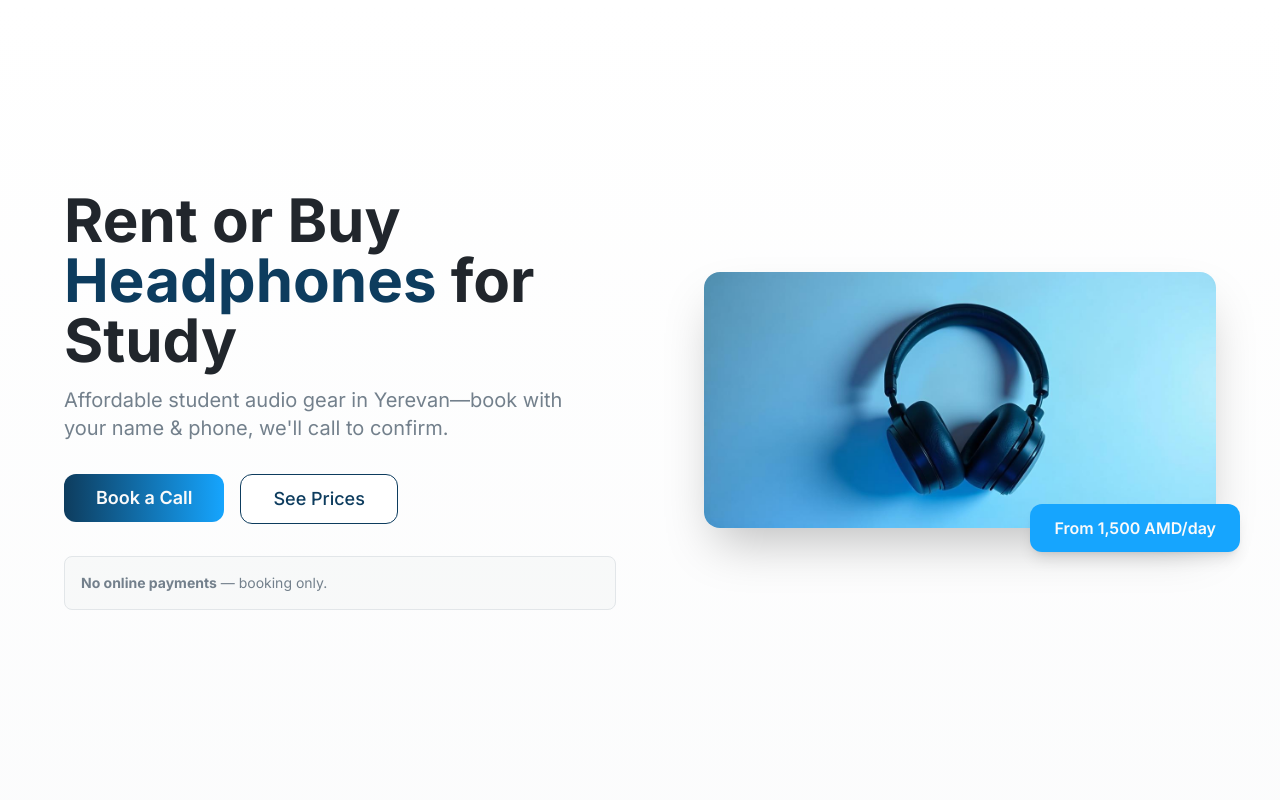
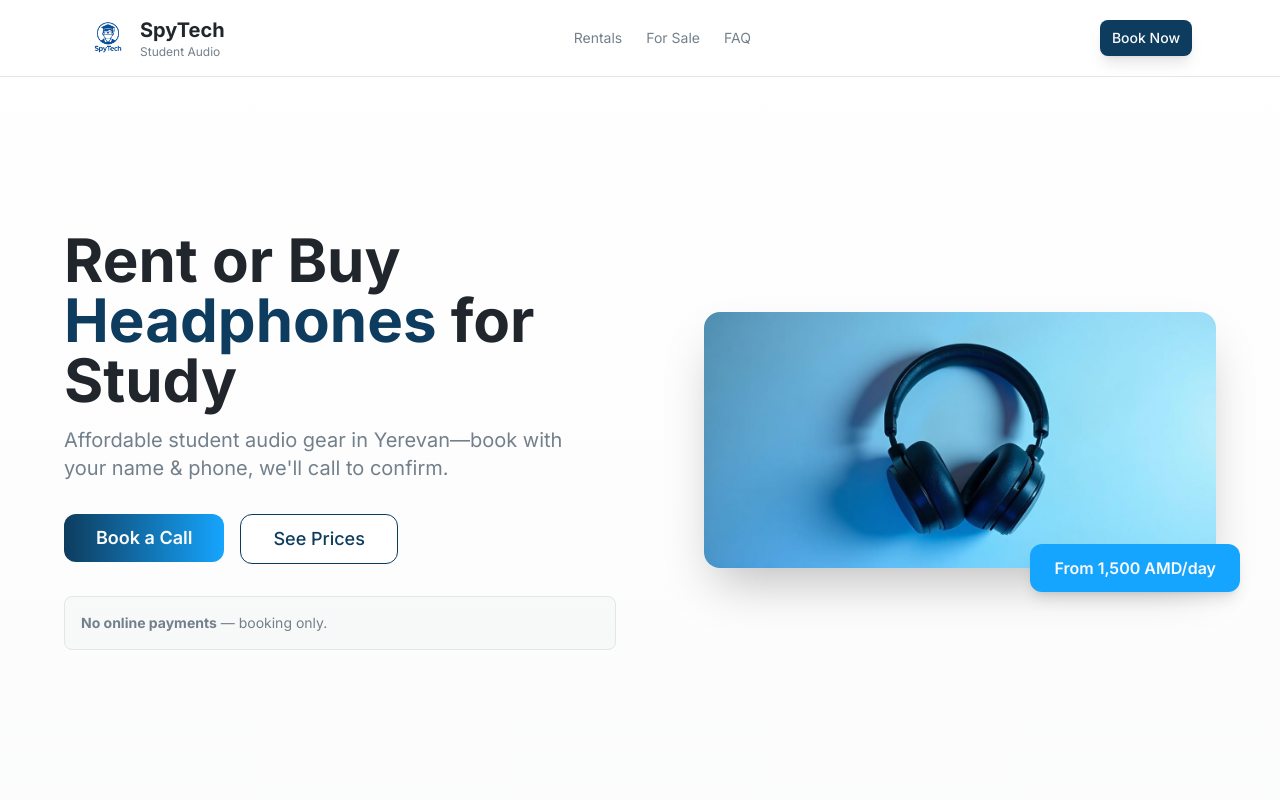
Before and after one commit to Huddle-Team/study-sound-yerevan, a React (Vite) app: page / in a window 1280 px wide. Shown: the top 800 px of the page. Built offline with nearby package versions, Linux system fonts and the light colour scheme.

Commit message:
Add logo to website
Add the SpyTech logo to the website.

```diff
--- a/src/components/Footer.tsx
+++ b/src/components/Footer.tsx
@@ -7,7 +7,14 @@ const Footer = () => {
         <div className="grid md:grid-cols-2 lg:grid-cols-4 gap-8">
           {/* Brand */}
           <div className="lg:col-span-2">
-            <h3 className="text-2xl font-bold mb-4">SpyTech Student Audio</h3>
+            <div className="flex items-center gap-3 mb-4">
+              <img
+                src="/lovable-uploads/e6dd464b-2ef6-448d-bfd1-275f6f65b1ed.png"
+                alt="SpyTech Student Audio Logo"
+                className="w-12 h-12"
+              />
+              <h3 className="text-2xl font-bold">SpyTech Student Audio</h3>
+            </div>
             <p className="text-primary-foreground/80 mb-6 max-w-md">
               Affordable, legal audio gear for students in Yerevan. Rent or buy headphones for study, calls, and content creation.
             </p>
--- /dev/null
+++ b/src/components/Header.tsx
@@ -0,0 +1,64 @@
+import { Button } from "@/components/ui/button";
+
+const Header = () => {
+  const scrollToBooking = () => {
+    document.getElementById('booking')?.scrollIntoView({ behavior: 'smooth' });
+  };
+
+  const scrollToRentals = () => {
+    document.getElementById('rentals')?.scrollIntoView({ behavior: 'smooth' });
+  };
+
+  return (
+    <header className="fixed top-0 left-0 right-0 z-50 bg-background/95 backdrop-blur-sm border-b border-border">
+      <div className="max-w-6xl mx-auto px-6 py-4 flex items-center justify-between">
+        {/* Logo */}
+        <div className="flex items-center gap-3">
+          <img
+            src="/lovable-uploads/e6dd464b-2ef6-448d-bfd1-275f6f65b1ed.png"
+            alt="SpyTech Student Audio Logo"
+            className="w-10 h-10"
+          />
+          <div>
+            <h1 className="text-xl font-bold text-foreground">SpyTech</h1>
+            <p className="text-xs text-muted-foreground">Student Audio</p>
+          </div>
+        </div>
+
+        {/* Navigation */}
+        <nav className="hidden md:flex items-center gap-6">
+          <button
+            onClick={scrollToRentals}
+            className="text-sm text-muted-foreground hover:text-foreground transition-colors"
+          >
+            Rentals
+          </button>
+          <button
+            onClick={() => document.getElementById('for-sale')?.scrollIntoView({ behavior: 'smooth' })}
+            className="text-sm text-muted-foreground hover:text-foreground transition-colors"
+          >
+            For Sale
+          </button>
+          <button
+            onClick={() => document.getElementById('faq')?.scrollIntoView({ behavior: 'smooth' })}
+            className="text-sm text-muted-foreground hover:text-foreground transition-colors"
+          >
+            FAQ
+          </button>
+        </nav>
+
+        {/* CTA Button */}
+        <Button
+          variant="default"
+          size="sm"
+          onClick={scrollToBooking}
+          className="rounded-lg"
+        >
+          Book Now
+        </Button>
+      </div>
+    </header>
+  );
+};
+
+export default Header;
--- a/src/components/HeroSection.tsx
+++ b/src/components/HeroSection.tsx
@@ -11,7 +11,7 @@ const HeroSection = () => {
   };
 
   return (
-    <section className="min-h-screen flex items-center justify-center bg-gradient-to-b from-background to-secondary/30 px-6">
+    <section className="min-h-screen flex items-center justify-center bg-gradient-to-b from-background to-secondary/30 px-6 pt-20">
       <div className="max-w-6xl mx-auto grid lg:grid-cols-2 gap-12 items-center">
         {/* Content */}
         <div className="text-center lg:text-left space-y-8">
--- a/src/pages/Index.tsx
+++ b/src/pages/Index.tsx
@@ -1,3 +1,4 @@
+import Header from "@/components/Header";
 import HeroSection from "@/components/HeroSection";
 import HowItWorksSection from "@/components/HowItWorksSection";
 import RentalsSection from "@/components/RentalsSection";
@@ -10,6 +11,7 @@ import Footer from "@/components/Footer";
 const Index = () => {
   return (
     <main className="min-h-screen">
+      <Header />
       <HeroSection />
       <HowItWorksSection />
       <RentalsSection />
```
Also changed, not shown: public/lovable-uploads/e6dd464b-2ef6-448d-bfd1-275f6f65b1ed.png (added).
